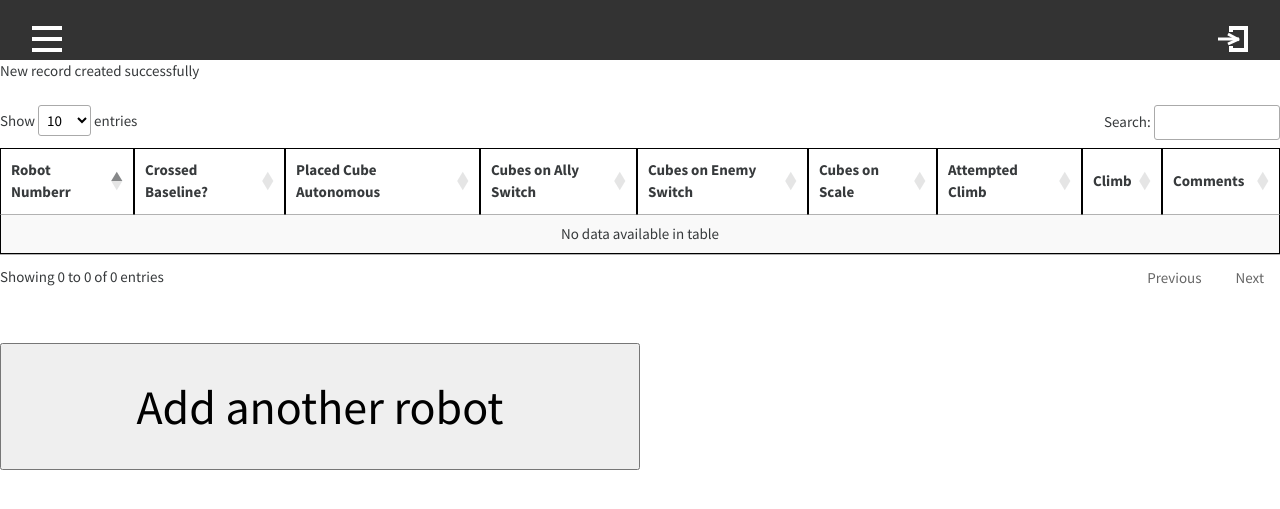
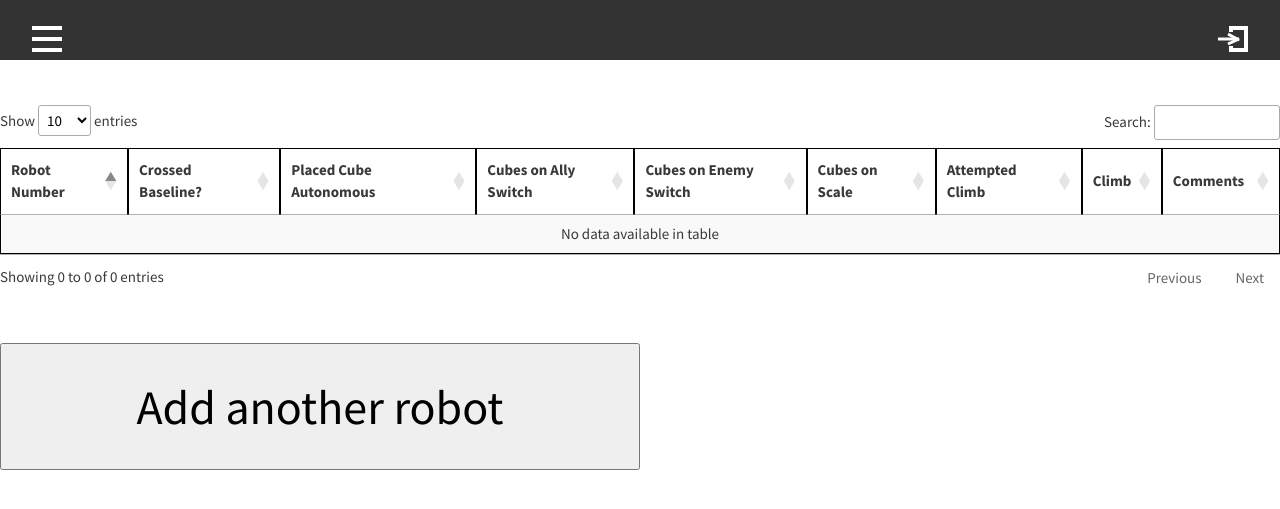
Before and after one commit to FirebirdRobotics/Scouting_App, a PHP site: page /viewData.php in a window 1280 px wide. Shown: the top 509 px of the page. Run offline with PHP 8.4, Linux system fonts and the light colour scheme; data that the repository does not hold is empty; some libraries are stand-ins or nearby versions.

Commit message:
Update viewData.php

```diff
--- a/Scouting App/WebContent/viewData.php
+++ b/Scouting App/WebContent/viewData.php
@@ -78,38 +78,12 @@ $(document).ready(function() {
 	    die("Connection failed: " . $conn->connect_error);
 	}
 
-	//echo "<pre>";
-	//print_r($_POST);
-	//echo "</pre>";
-
-	// Add variables
-	$robot_number = mysqli_real_escape_string($conn, $_POST['robotNumber']);
-	$crossed_baseline = mysqli_real_escape_string($conn, $_POST['crossedBaseline']); // for these four sets, we need to have it so that when the data is taken from the database, it displays something else
-	$place_cube_auto = mysqli_real_escape_string($conn, $_POST['placedCubeAuto']); // above comment
-	$ally_switch = mysqli_real_escape_string($conn, $_POST['allySwitch']);
-	$enemy_switch = mysqli_real_escape_string($conn, $_POST['enemySwitch']);
-	$scale_cube = mysqli_real_escape_string($conn, $_POST['scale']);
-	$attempt_climb = mysqli_real_escape_string($conn, $_POST['attemptedClimb']); // above comment
-	$carry_robots = mysqli_real_escape_string($conn, $_POST['carriedRobots']); // above comment
-	$comments = mysqli_real_escape_string($conn, $_POST['comments']);
-
-	// Insert the above variables into the table values
-	$sql="REPLACE INTO robots (`robotNumber`, `crossedBaseline`, `placedCubeAuto`, `allySwitch`, `enemySwitch`, `scale`, `attemptedClimb`, `carriedRobots`, `comments`)
-		               VALUES ('$robot_number', '$crossed_baseline', '$place_cube_auto', '$ally_switch', '$enemy_switch', '$scale_cube', '$attempt_climb', '$carry_robots', '$comments')";
-
-
-	if ($conn->query($sql) === TRUE) {
-	    echo "New record created successfully";
-	} else {
-	    echo "Error: " . $sql . "<br>" . $conn->error;
-	}
-
 	echo "<br><br>";
 	?>
 	<table class="display" id="table1"><thead>
 	<?php
 	echo "<tr>
-                    <th>Robot Numberr</th>
+                    <th>Robot Number</th>
                     <th>Crossed Baseline?</th>
                     <th>Placed Cube Autonomous</th>
                     <th>Cubes on Ally Switch</th>
```
